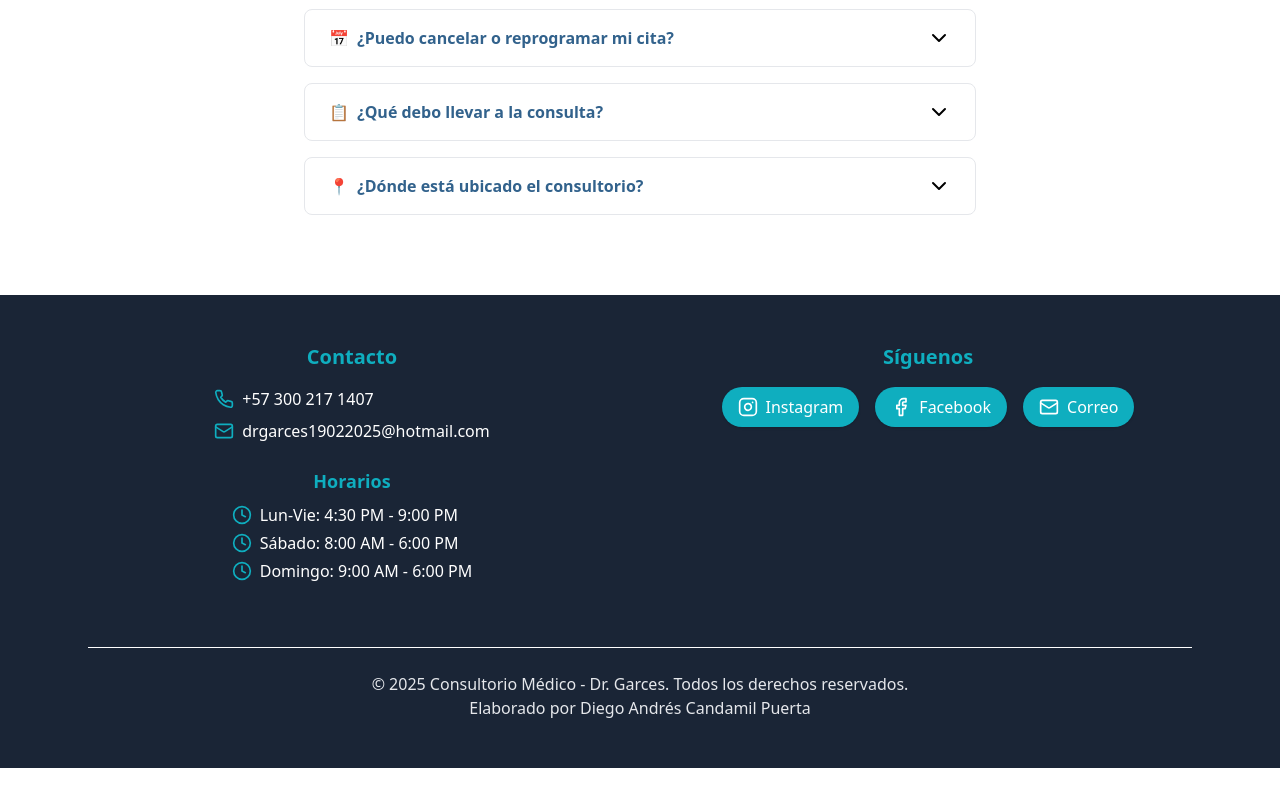
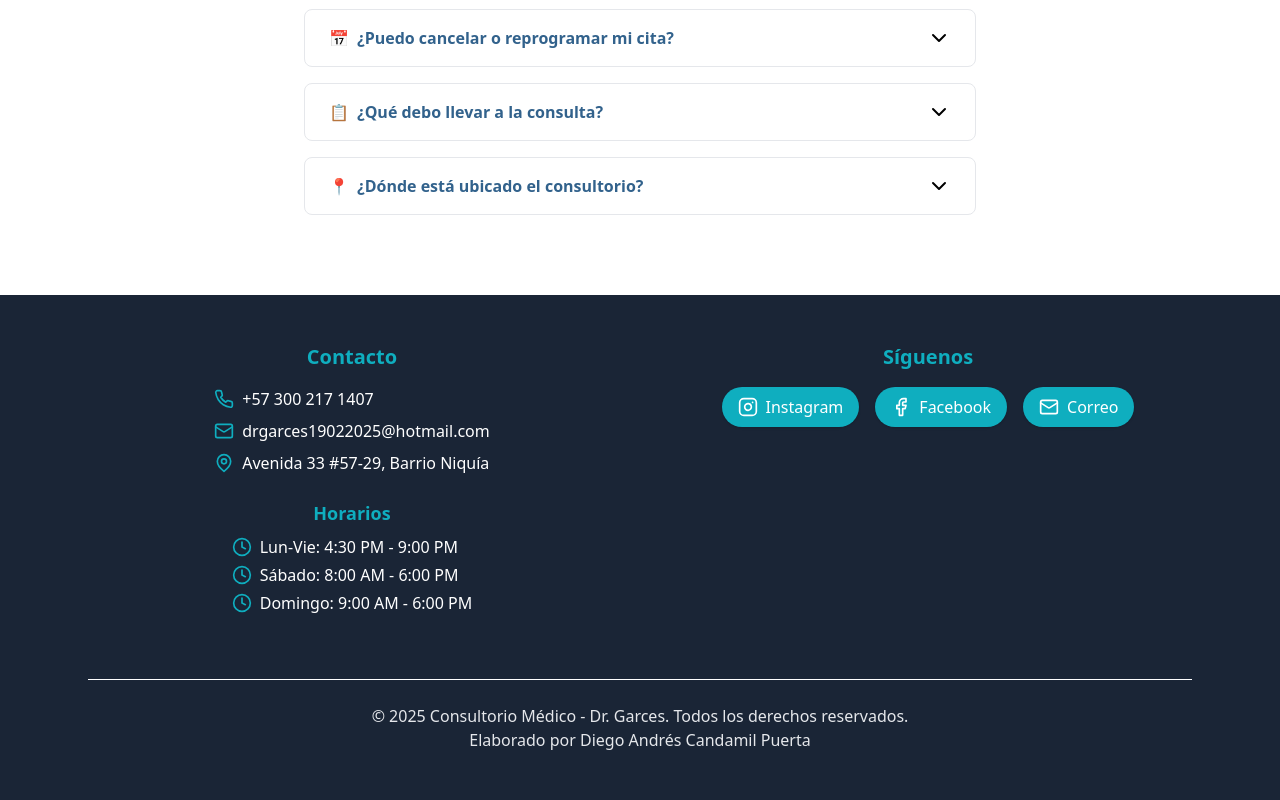
Before and after one commit to diegoandres2143/consultorio-medico, a React (Vite) app: page / in a window 1280 px wide. Shown: the part 6347-7147 px from the top of the page. Before the commit the page ends 7115 px from the top, so only its background shows below. Built offline with nearby package versions, Linux system fonts and the light colour scheme.

Commit message:
Actualización de dirección

```diff
--- a/src/App.tsx
+++ b/src/App.tsx
@@ -39,6 +39,7 @@ import {
   Instagram,
   Facebook,
   ChevronDown,
+  MapPin,
 } from "lucide-react";
 import { FaWhatsapp } from "react-icons/fa";
 import AOS from "aos";
@@ -948,6 +949,18 @@ function App() {
                     <Mail className="mr-2 h-5 w-5 text-[#0FAEBF]" />
                     <a href="mailto:drgarces19022025@hotmail.com" className="hover:underline text-white">drgarces19022025@hotmail.com</a>
                   </li>
+                  {/* Nueva línea para la dirección */}
+                  <li className="flex items-center text-base">
+                    <MapPin className="mr-2 h-5 w-5 text-[#0FAEBF] flex-shrink-0" />
+                    <a
+                      href="https://maps.google.com/?q=Avenida+33+%2357-29,+Barrio+Niquía"
+                      target="_blank"
+                      rel="noopener noreferrer"
+                      className="hover:underline text-white"
+                    >
+                      Avenida 33 #57-29, Barrio Niquía
+                    </a>
+                  </li>
                 </ul>
               </div>
               <h4 className="text-lg font-bold mt-6 mb-2 text-[#0FAEBF] text-center">Horarios</h4>
```
